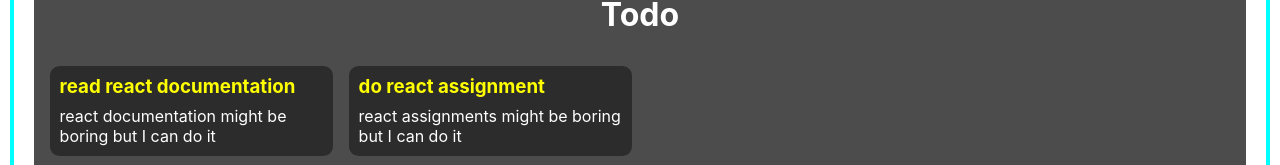
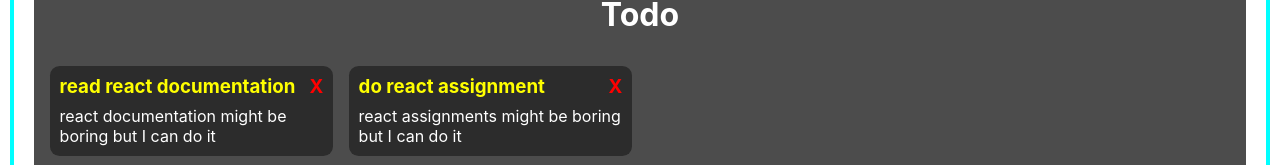
Before and after one commit to khaled39ab/React-With-LWS, a React (Create React App) app: page /all-project in a window 1280 px wide. Shown: the part 3327-3492 px from the top of the page. Built offline with nearby package versions, Linux system fonts and the light colour scheme.

Commit message:
successfully remove todo from list

```diff
--- a/src/miniProject/assignment3/Assignment3.js
+++ b/src/miniProject/assignment3/Assignment3.js
@@ -20,11 +20,16 @@
 
 const Assignment3 = () => {
     const [taskTodos, setTaskTodos] = useState(todosData);
-    // console.log(taskTodos);
+
     const handleTaskNewTodo = taskNewTodo => {
         setTaskTodos(prevTodos => {
-            return [...prevTodos, { id: uuidv4(), title:taskNewTodo.title, desc:taskNewTodo.desc }]
+            return [...prevTodos, { id: uuidv4(), title: taskNewTodo.title, desc: taskNewTodo.desc }]
         })
+    }
+
+    const handleRemoveTodo = id => {
+        const restTodo = taskTodos.filter(taskTodo => taskTodo.id !== id)
+        setTaskTodos(restTodo)
     }
 
     return (
@@ -69,7 +74,10 @@
                 <div className='task-container'>
                     <TaskNewTodo onNewTodo={handleTaskNewTodo} />
                     <h1 className='task-title'>Todo</h1>
-                    <TaskTodos taskTodos={taskTodos} />
+                    <TaskTodos
+                        taskTodos={taskTodos}
+                        onRemoveTodo={handleRemoveTodo}
+                    />
                 </div>
             </div>
         </div>
--- a/src/miniProject/assignment3/TaskTodo.js
+++ b/src/miniProject/assignment3/TaskTodo.js
@@ -2,11 +2,18 @@
 import './style3.css';
 
 const TaskTodo = (props) => {
-    const { title, desc } = props.taskTodo;
-    console.log(props.taskTodo);
+    const { id, title, desc } = props.taskTodo;
+
+    const removeTodo = id => {
+        props.onRemoveTodo(id);
+    }
+
     return (
         <article className='task-todo'>
-            <h3 className='todo-title'>{title}</h3>
+            <h3 className='todo-title'>
+                <div>{title}</div>
+                <div style={{ color: 'red', cursor: 'pointer' }} onClick={() => removeTodo(id)}>X</div>
+            </h3>
             <p>{desc}</p>
         </article>
     );
--- a/src/miniProject/assignment3/TaskTodos.js
+++ b/src/miniProject/assignment3/TaskTodos.js
@@ -11,6 +11,7 @@
                 taskTodos.map(taskTodo => <TaskTodo
                     key={taskTodo.id}
                     taskTodo={taskTodo}
+                    onRemoveTodo={props.onRemoveTodo}
                 ></TaskTodo>)
             }
         </section>
--- a/src/miniProject/assignment3/style3.css
+++ b/src/miniProject/assignment3/style3.css
@@ -86,6 +86,8 @@
   .todo-title {
     color: yellow;
     /* font-family: fantasy; */
+    display: flex;
+    justify-content: space-between;
   }
   @media screen and (max-width: 992px) {
     .task-todos {
```
